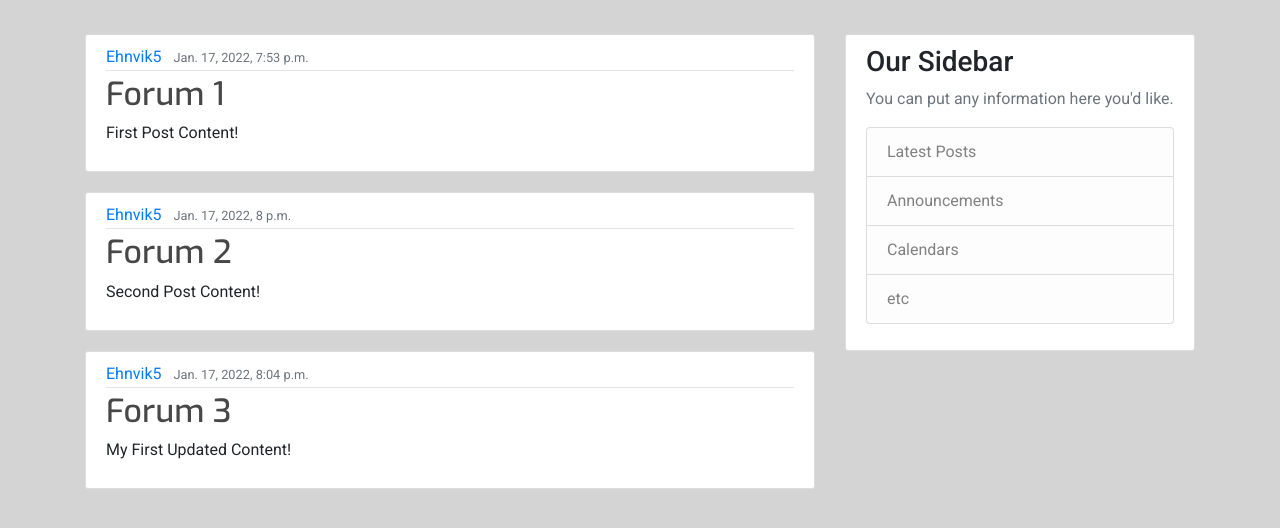
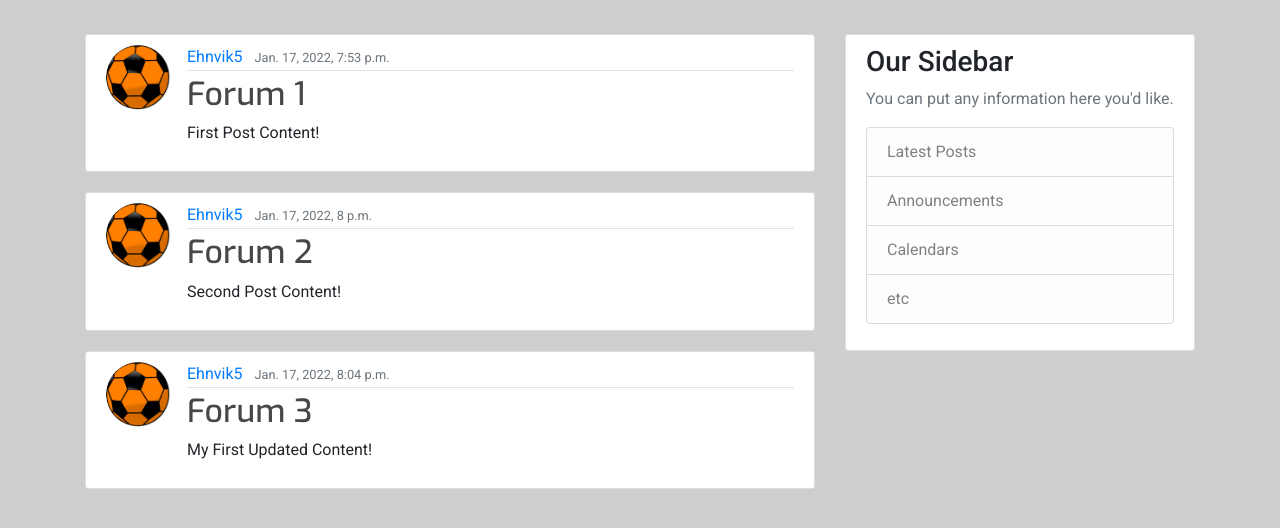
Before and after one commit to Code-Institute-Submissions/Ehnvik-football-opinions_MarResub, a Django app: page / in a window 1280 px wide. Shown: the part 56-584 px from the top of the page. Run offline with Django 3.2, Linux system fonts and the light colour scheme; data comes from the database, SQL or seed files in the repository; both versions use the stored data as it was after the commit; some libraries are stand-ins or nearby versions.

Commit message:
change so profile pic is next to author

```diff
--- a/forum/static/forum/style.css
+++ b/forum/static/forum/style.css
@@ -1,7 +1,7 @@
 @import url('https://fonts.googleapis.com/css?family=Roboto:100,200,300,400,500,600,700|Exo:100,200,300,400,500,600,700');
 
 html body {
-    background-color: #cececedc;
+    background-color: #cecece;
     margin-top: 5rem;
     font-family: "Roboto", sans-serif;
   }
--- a/forum/templates/forum/home.html
+++ b/forum/templates/forum/home.html
@@ -2,6 +2,7 @@
 {% block content %}
     {% for post in posts %}
         <article class="media content-section">
+          <img class="rounded-circle article-img" src="{{ post.author.profile.image.url }}">
           <div class="media-body">
             <div class="article-metadata">
               <a class="mr-2" href="#">{{ post.author }}</a>
```
Also changed, not shown: db.sqlite3.
